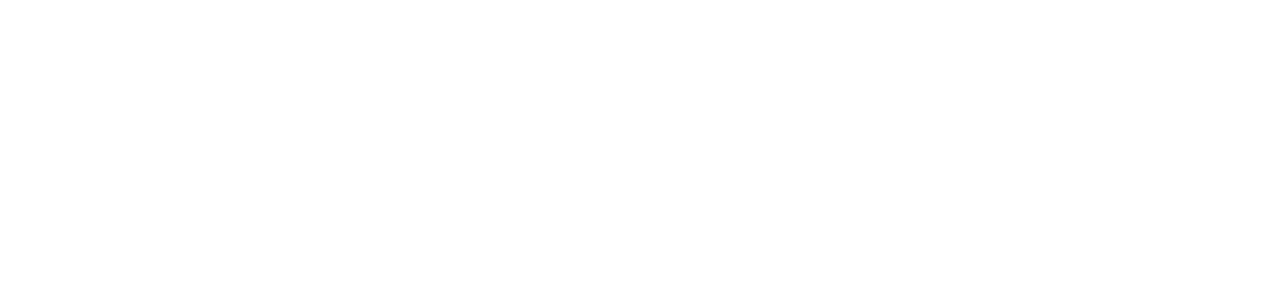
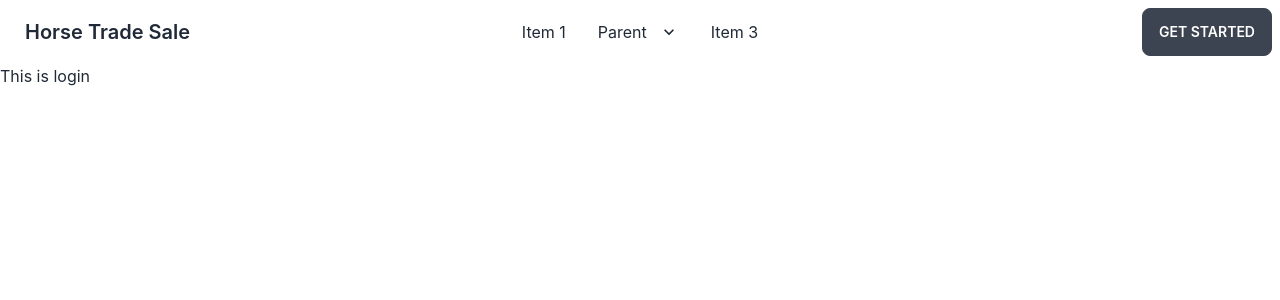
Before and after one commit to AshrafulMorsalinSizan99/horse-trade-sale-client, a React (Create React App) app: page /login in a window 1280 px wide. Shown: the top 300 px of the page. Built offline with nearby package versions, Linux system fonts and the light colour scheme.

Commit message:
initialized routes

```diff
--- a/src/App.js
+++ b/src/App.js
@@ -1,10 +1,12 @@
-import logo from './logo.svg';
+
+import { RouterProvider } from 'react-router-dom';
 import './App.css';
+import router from './Routes/Routes/Routes';
 
 function App() {
   return (
-    <div className="App">
-
+    <div className='max-w-[1440px] mx-auto'>
+      <RouterProvider router={router}></RouterProvider>
     </div>
   );
 }
--- /dev/null
+++ b/src/Layout/Main.js
@@ -0,0 +1,16 @@
+import React from 'react';
+import { Outlet } from 'react-router-dom';
+import Footer from '../Pages/Shared/Footer/Footer';
+import Navbar from '../Pages/Shared/Navbar/Navbar';
+
+const Main = () => {
+    return (
+        <div>
+            <Navbar></Navbar>
+            <Outlet></Outlet>
+            <Footer></Footer>
+        </div>
+    );
+};
+
+export default Main;
--- /dev/null
+++ b/src/Pages/Homepage/Home/Home.js
@@ -0,0 +1,11 @@
+import React from 'react';
+
+const Home = () => {
+    return (
+        <div>
+            <h2>This is home</h2>
+        </div>
+    );
+};
+
+export default Home;
--- /dev/null
+++ b/src/Pages/Login/Login.js
@@ -0,0 +1,11 @@
+import React from 'react';
+
+const Login = () => {
+    return (
+        <div>
+            <h2>This is login</h2>
+        </div>
+    );
+};
+
+export default Login;
--- /dev/null
+++ b/src/Pages/Shared/Footer/Footer.js
@@ -0,0 +1,11 @@
+import React from 'react';
+
+const Footer = () => {
+    return (
+        <div>
+
+        </div>
+    );
+};
+
+export default Footer;
--- /dev/null
+++ b/src/Pages/Shared/Navbar/Navbar.js
@@ -0,0 +1,51 @@
+import React from 'react';
+
+const Navbar = () => {
+    return (
+        <div className="navbar bg-base-100">
+            <div className="navbar-start">
+                <div className="dropdown">
+                    <label tabIndex={0} className="btn btn-ghost lg:hidden">
+                        <svg xmlns="http://www.w3.org/2000/svg" className="h-5 w-5" fill="none" viewBox="0 0 24 24" stroke="currentColor"><path strokeLinecap="round" strokeLinejoin="round" strokeWidth="2" d="M4 6h16M4 12h8m-8 6h16" /></svg>
+                    </label>
+                    <ul tabIndex={0} className="menu menu-compact dropdown-content mt-3 p-2 shadow bg-base-100 rounded-box w-52">
+                        <li><a>Item 1</a></li>
+                        <li tabIndex={0}>
+                            <a className="justify-between">
+                                Parent
+                                <svg className="fill-current" xmlns="http://www.w3.org/2000/svg" width="24" height="24" viewBox="0 0 24 24"><path d="M8.59,16.58L13.17,12L8.59,7.41L10,6L16,12L10,18L8.59,16.58Z" /></svg>
+                            </a>
+                            <ul className="p-2">
+                                <li><a>Submenu 1</a></li>
+                                <li><a>Submenu 2</a></li>
+                            </ul>
+                        </li>
+                        <li><a>Item 3</a></li>
+                    </ul>
+                </div>
+                <a className="btn btn-ghost normal-case text-xl">Horse Trade Sale</a>
+            </div>
+            <div className="navbar-center hidden lg:flex">
+                <ul className="menu menu-horizontal p-0">
+                    <li><a>Item 1</a></li>
+                    <li tabIndex={0}>
+                        <a>
+                            Parent
+                            <svg className="fill-current" xmlns="http://www.w3.org/2000/svg" width="20" height="20" viewBox="0 0 24 24"><path d="M7.41,8.58L12,13.17L16.59,8.58L18,10L12,16L6,10L7.41,8.58Z" /></svg>
+                        </a>
+                        <ul className="p-2">
+                            <li><a>Submenu 1</a></li>
+                            <li><a>Submenu 2</a></li>
+                        </ul>
+                    </li>
+                    <li><a>Item 3</a></li>
+                </ul>
+            </div>
+            <div className="navbar-end">
+                <a className="btn">Get started</a>
+            </div>
+        </div>
+    );
+};
+
+export default Navbar;
--- /dev/null
+++ b/src/Routes/Routes/Routes.js
@@ -0,0 +1,23 @@
+import { createBrowserRouter } from "react-router-dom";
+import Main from "../../Layout/Main";
+import Home from "../../Pages/Homepage/Home/Home";
+import Login from "../../Pages/Login/Login";
+
+const router = createBrowserRouter([
+    {
+        path: '/',
+        element: <Main></Main>,
+        children: [
+            {
+                path: '/',
+                element: <Home></Home>
+            },
+            {
+                path: '/login',
+                element: <Login></Login>
+            }
+        ]
+    }
+])
+
+export default router;
```
